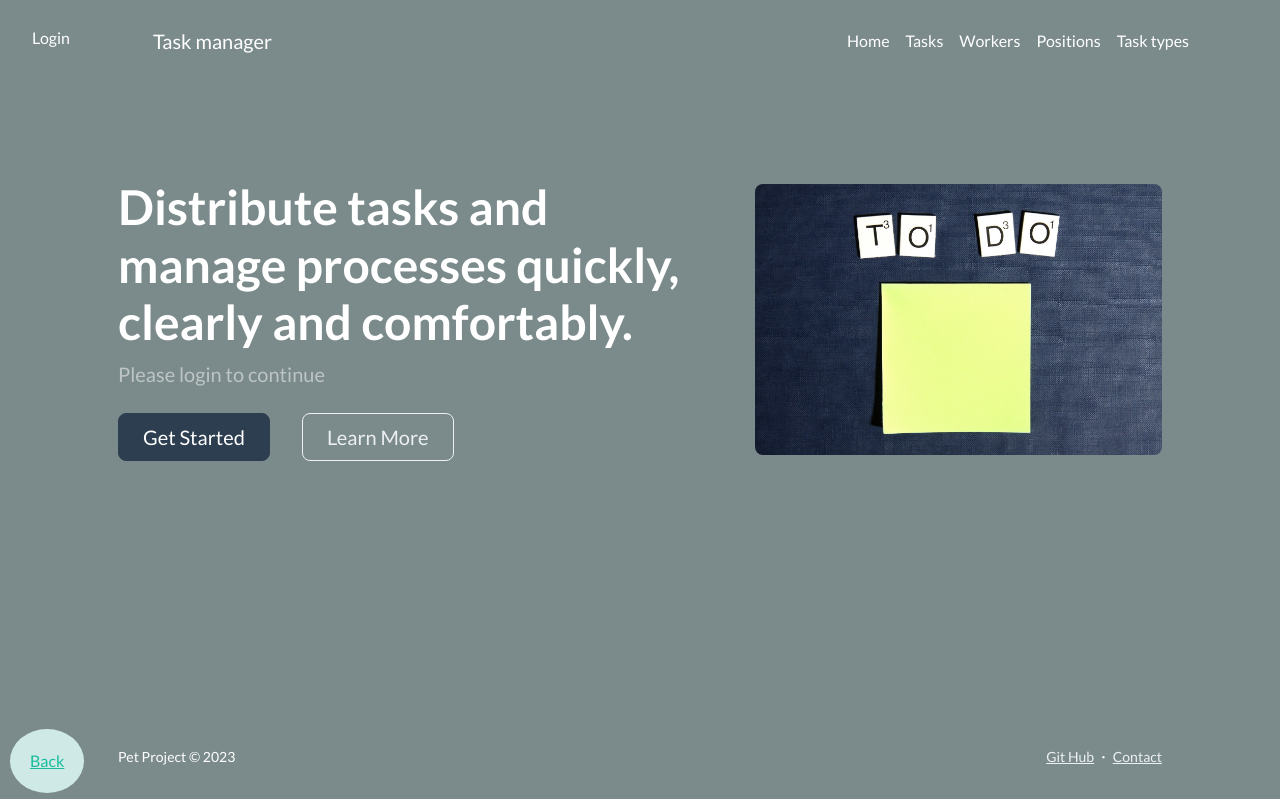
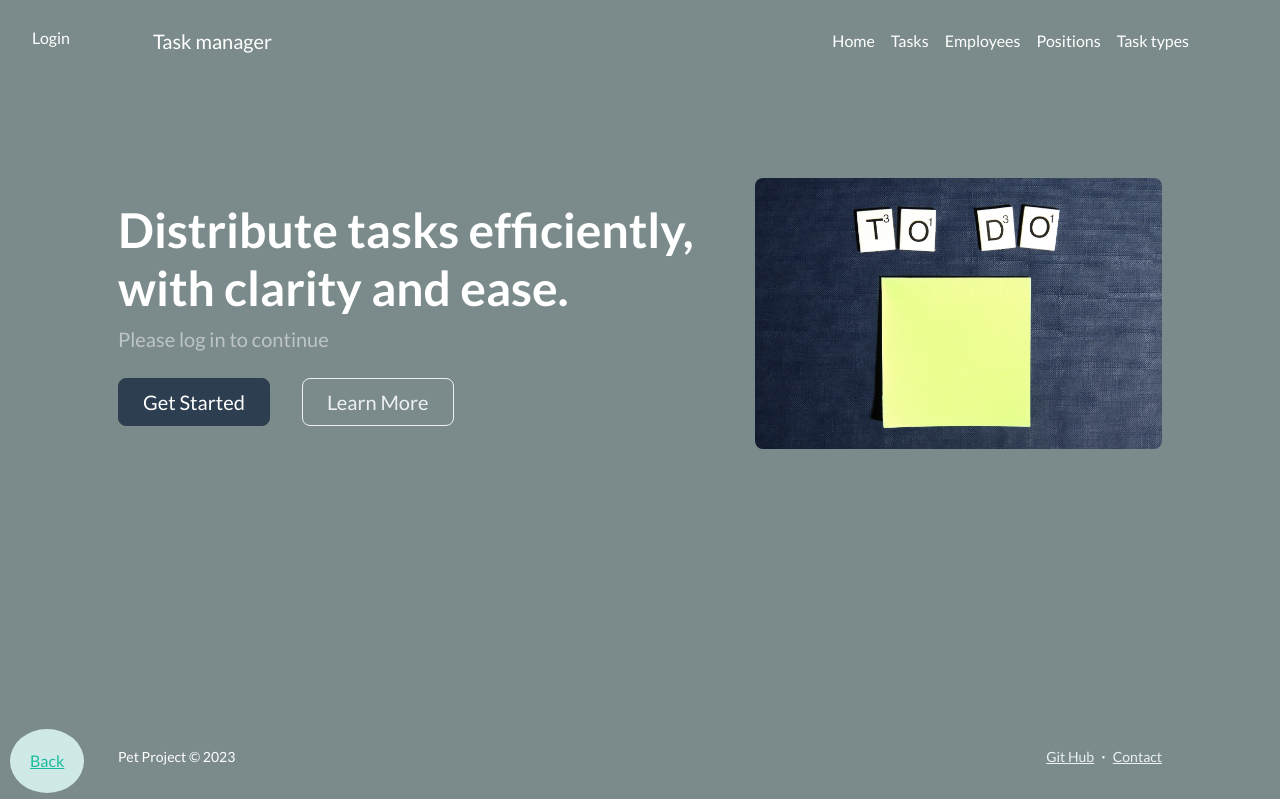
Before and after one commit to anna-lybid/task-manager, a Django app: page / in a window 1280 px wide. Run offline with Django 4.2, Linux system fonts and the light colour scheme.

Commit message:
Refactore templates

```diff
--- a/templates/includes/header.html
+++ b/templates/includes/header.html
@@ -3,9 +3,9 @@
         <div class="row gx-5 align-items-center justify-content-center">
             <div class="col-lg-8 col-xl-7 col-xxl-6">
                 <div class="my-5 text-center text-xl-start">
-                    <h1 class="display-5 fw-bolder text-white mb-2">Distribute tasks and manage processes quickly, clearly and comfortably.</h1>
+                    <h1 class="display-5 fw-bolder text-white mb-2">Distribute tasks efficiently, with clarity and ease.</h1>
                     {% if not user.is_authenticated %}
-                      <p class="lead fw-normal text-white-50 mb-4">Please login to continue</p>
+                      <p class="lead fw-normal text-white-50 mb-4">Please log in to continue</p>
                     {% endif %}
                     <div class="d-grid gap-3 d-sm-flex justify-content-sm-center justify-content-xl-start">
                       {% if not user.is_authenticated %}
--- a/templates/includes/navigation.html
+++ b/templates/includes/navigation.html
@@ -14,7 +14,7 @@
         <ul class="navbar-nav ms-auto mb-2 mb-lg-0">
           <li class="nav-item"><a class="nav-link" href="{% url 'manager:index' %}">Home</a></li>
           <li class="nav-item"><a class="nav-link" href="{% url 'manager:task-list' %}">Tasks</a></li>
-          <li class="nav-item"><a class="nav-link" href="{% url 'manager:worker-list' %}">Workers</a></li>
+          <li class="nav-item"><a class="nav-link" href="{% url 'manager:worker-list' %}">Employees</a></li>
           <li class="nav-item"><a class="nav-link" href="{% url 'manager:position-list' %}">Positions</a></li>
           <li class="nav-item"><a class="nav-link" href="{% url 'manager:task-type-list' %}">Task types</a></li>
         </ul>
--- a/templates/manager/worker_confirm_delete.html
+++ b/templates/manager/worker_confirm_delete.html
@@ -2,7 +2,7 @@
 
 {% block content %}
   <div style="text-align: center; margin-top: 35px">
-    <h1>Are you sure you want to delete this worker?</h1>
+    <h1>Are you sure you want to delete this employee?</h1>
     <form action="" method="post">
       {% csrf_token %}
       <hr>
--- a/templates/manager/worker_list.html
+++ b/templates/manager/worker_list.html
@@ -2,7 +2,7 @@
 {% load crispy_forms_filters %}
 
 {% block content %}
-  <h1>Workers</h1>
+  <h1>Employees</h1>
   <form method="get" action="">
     <div class="row search-task-types">
       <div class="col-2 search-task-types-field">
```
